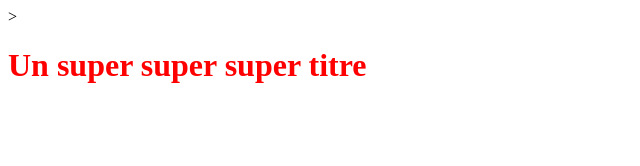
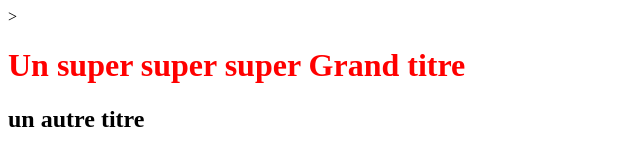
Before and after one commit to seve85/seve85.OpenclassroomsProject, a plain HTML site: page index.html in a window 1280 px wide. Shown: the whole page, without its empty margins (0-640 px from the left). Drawn offline with Linux system fonts and the light colour scheme.

Commit message:
Ajout du titre h2

```diff
--- a/index.html
+++ b/index.html
@@ -5,7 +5,8 @@
     <link rel="stylesheet" type="text/css" href="styles.css">
 </head>
 <body>
-    <h1>Un super super super titre </h1>
+    <h1>Un super super super Grand titre </h1>
+    <h2>un autre titre</h2>
 
 </body>
 </html>
```
